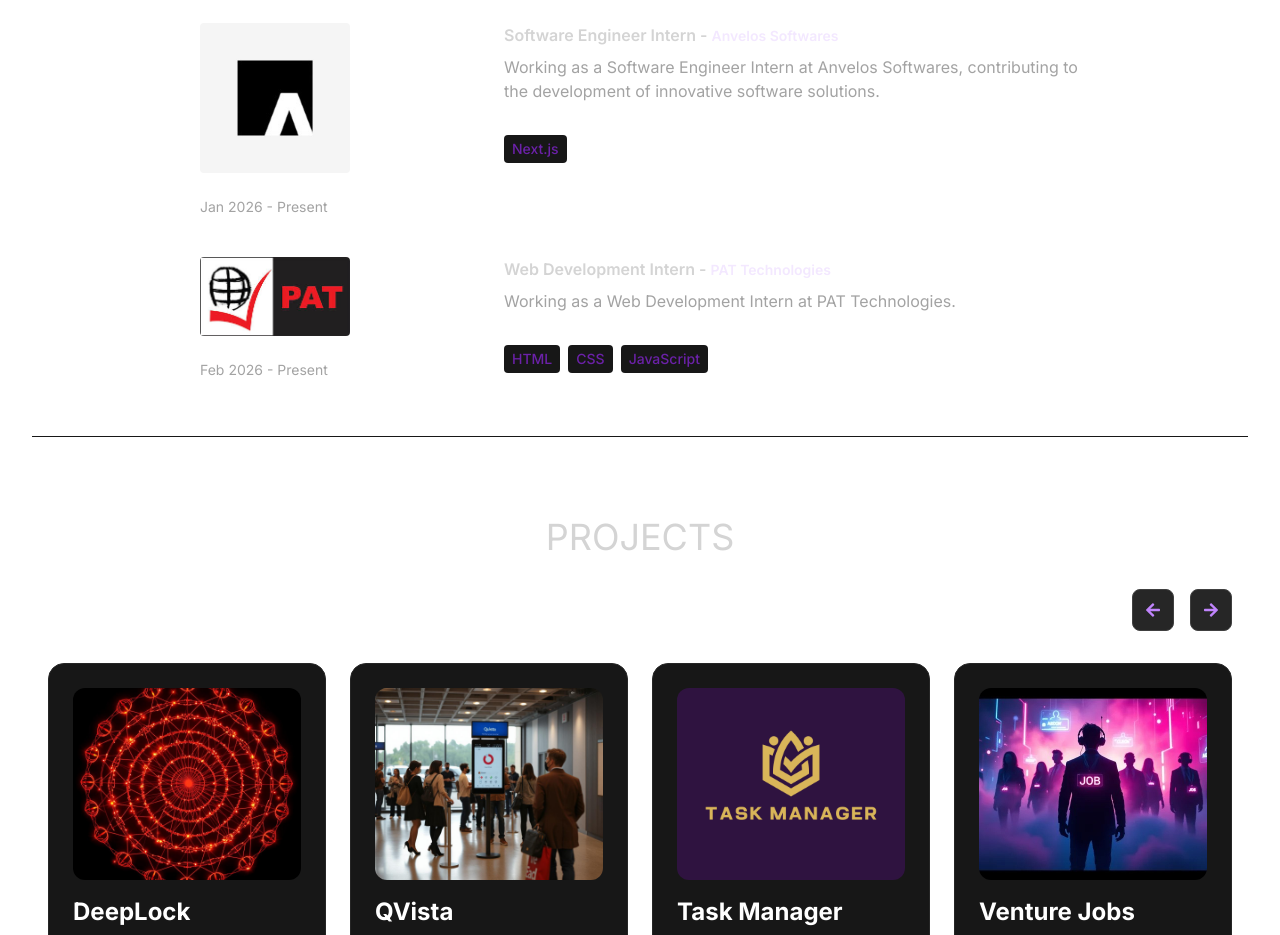
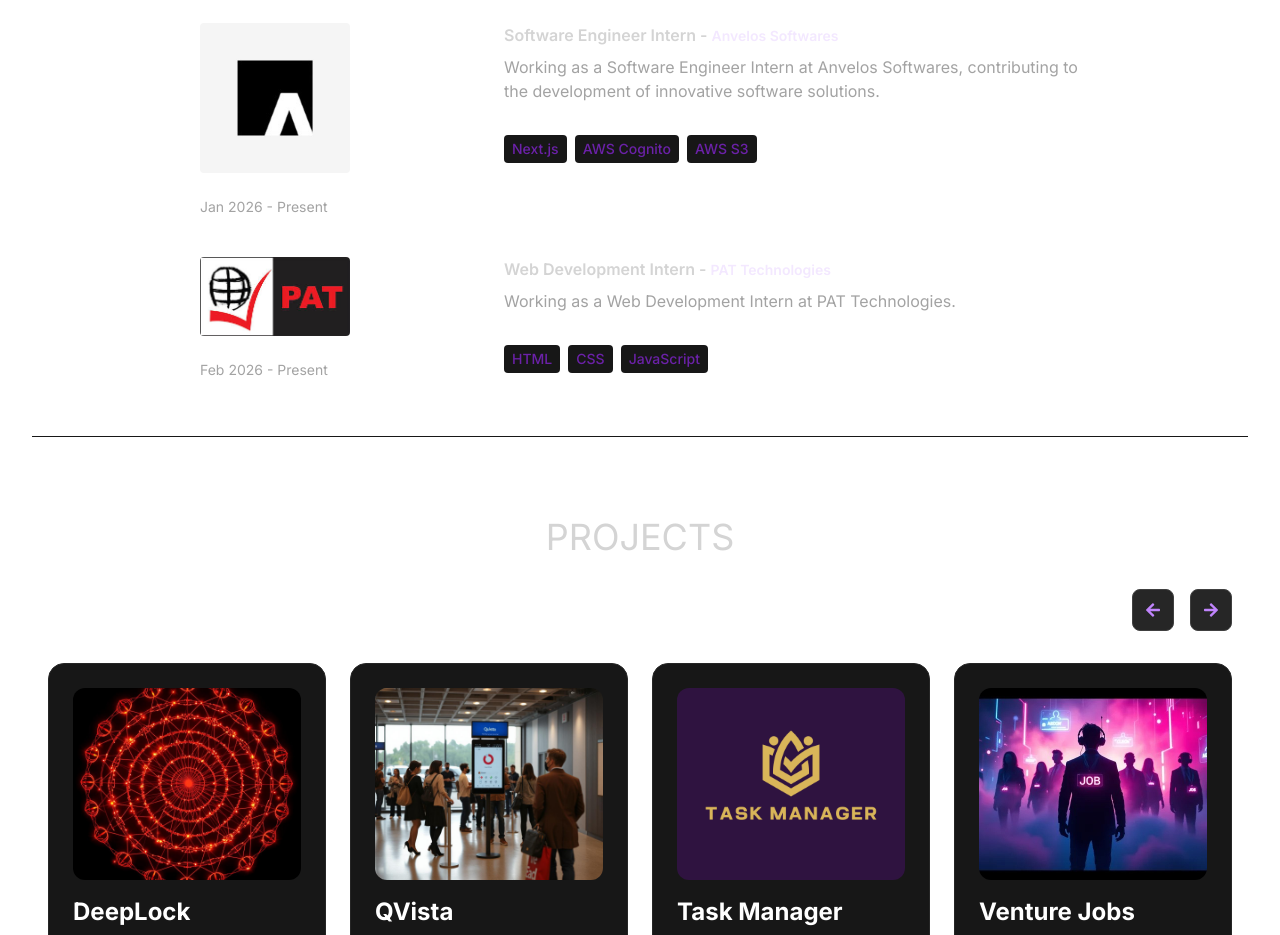
Before and after one commit to BavithSuvarna/bavithportfolio, a React (Vite) app: page / in a window 1280 px wide. Shown: the part 1680-2615 px from the top of the page. Built offline with nearby package versions, Linux system fonts and the light colour scheme.

Commit message:
New Skills added for Anvelos

```diff
--- a/src/constants/index.js
+++ b/src/constants/index.js
@@ -27,7 +27,7 @@
     company: "Anvelos Softwares",
     image: experience1,
     description: `Working as a Software Engineer Intern at Anvelos Softwares, contributing to the development of innovative software solutions.`,
-    technologies: ["Next.js"],
+    technologies: ["Next.js", "AWS Cognito", "AWS S3"],
     companyUrl: "https://www.anvelos.com/",
   },
   {
```
